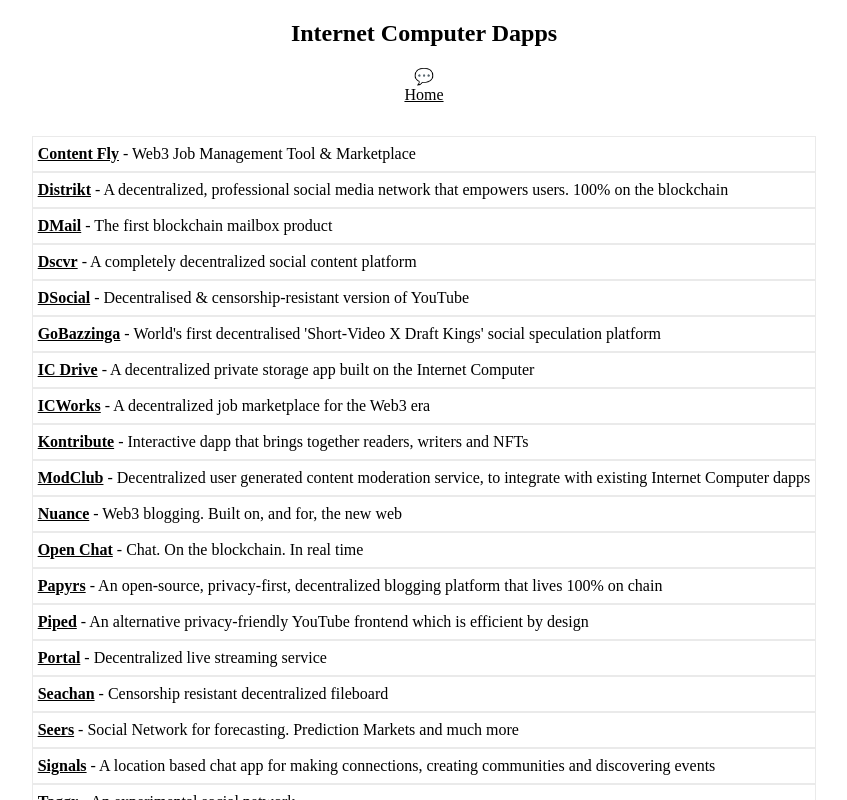
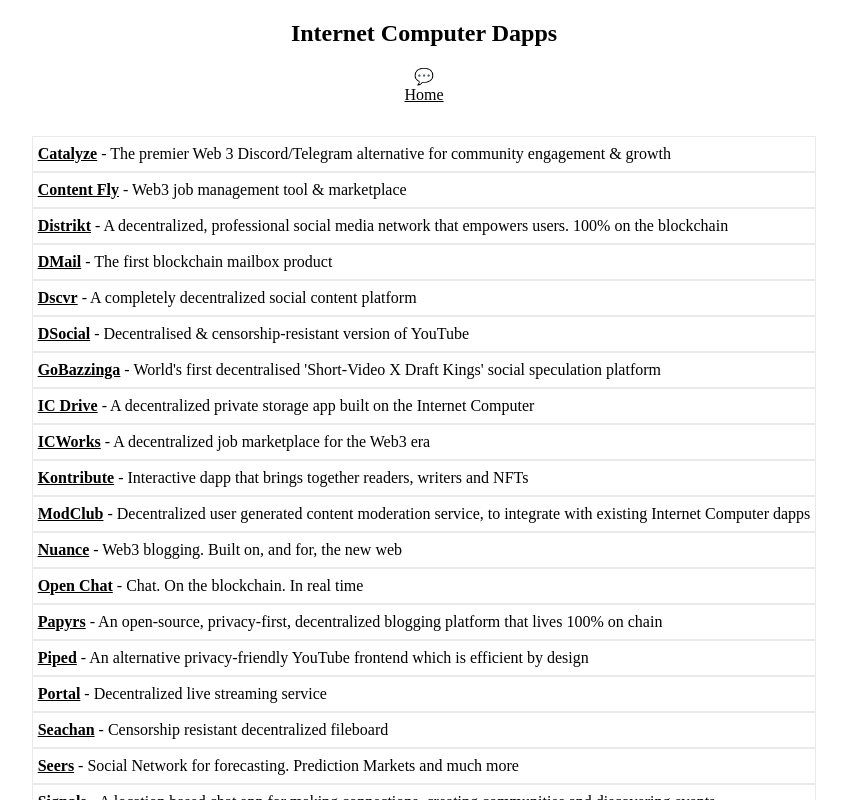
Before and after one commit to rjlucasm/ictoday, a Next.js app: page /dapps in a window 1280 px wide. Shown: the top 800 px of the page, without its empty margins (216-1063 px from the left). Built offline with nearby package versions, Linux system fonts and the light colour scheme.

Commit message:
Catalyze

```diff
--- a/pages/dapps.js
+++ b/pages/dapps.js
@@ -18,7 +18,10 @@ export default function Dapps() {
 
             <div className="pagesgrid">
             <div className="pagescard">
-                <a href="https://contentfly.app/" target="_blank" rel="noopener noreferrer">Content Fly</a> - Web3 Job Management Tool &amp; Marketplace
+                <a href="https://catalyze.one/" target="_blank" rel="noopener noreferrer">Catalyze</a> - The premier Web 3 Discord/Telegram alternative for community engagement & growth
+            </div>
+            <div className="pagescard">
+                <a href="https://contentfly.app/" target="_blank" rel="noopener noreferrer">Content Fly</a> - Web3 job management tool &amp; marketplace
             </div>
             <div className="pagescard">
                 <a href="https://distrikt.app/" target="_blank" rel="noopener noreferrer">Distrikt</a> - A decentralized, professional social media network that empowers users. 100% on the blockchain
```
